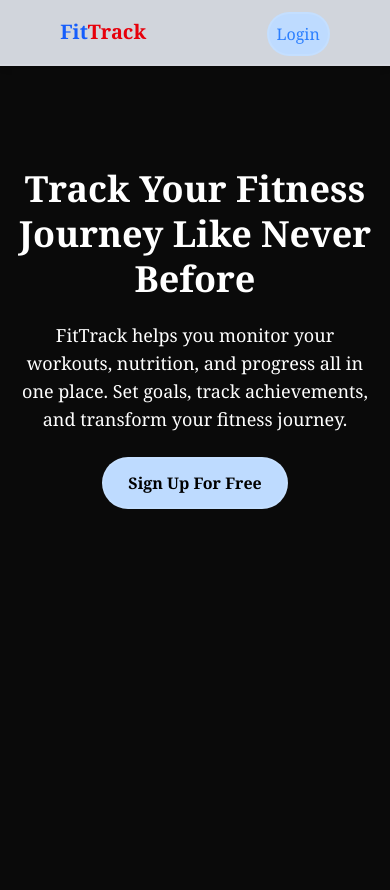
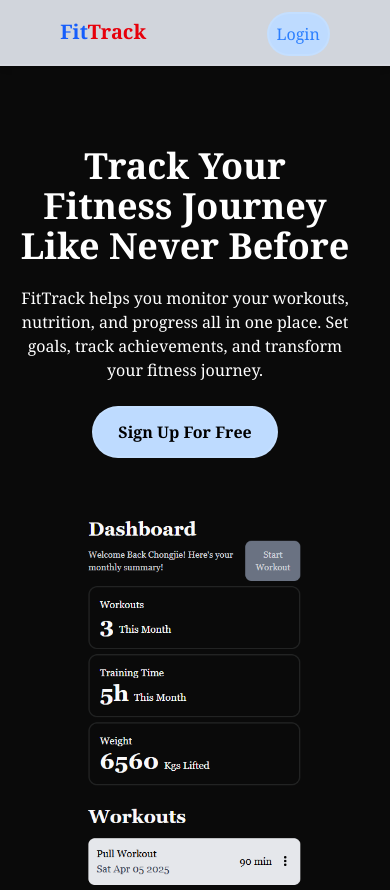
Before and after one commit to chongjie-6/FitTrack, a Next.js app: page / in a window 390 px wide. Before the commit the page ends 844 px from the top, so only its background shows below. Built offline with nearby package versions, Linux system fonts and the light colour scheme.

Commit message:
format document to be better displayed on mobile screens

```diff
--- a/src/app/page.tsx
+++ b/src/app/page.tsx
@@ -15,41 +15,41 @@ export default function LandingPage() {
         </nav>
       </header>
 
-      <section className="text-white flex flex-col sm:flex-row mt-20 mx-auto w-full max-w-7xl px-4 justify-center align-top">
-        <div className="w-full space-y-5 mt-5 text-center sm:text-left">
-          <h1 className="font-extrabold text-4xl sm:text-5xl leading-tight">
+      <section className="text-white flex flex-col md:flex-row mt-20 mx-auto max-w-7xl justify-start items-start px-4">
+        <div className="space-y-5 text-center md:text-left md:w-1/2 mb-12 pr-5">
+          <h1 className="font-extrabold text-4xl md:text-5xl">
             Track Your Fitness Journey Like Never Before
           </h1>
-          <p className="text-lg">
+          <p className="text-md max-w-lg mx-auto md:mx-0">
             FitTrack helps you monitor your workouts, nutrition, and progress
             all in one place. Set goals, track achievements, and transform your
             fitness journey.
           </p>
-          <button className="btn px-6 py-3 border-2 bg-blue-200 text-black font-semibold rounded-full">
+          <button className="btn px-6 py-3 border-2 bg-blue-200 text-black font-semibold rounded-full hover:bg-blue-300 transition-colors">
             Sign Up For Free
           </button>
         </div>
 
-        <div className="relative w-full">
-          {/*Desktop Image */}
-          <div className="hidden sm:block">
+        <div className="relative w-full md:w-1/2 h-96 sm:h-112 md:h-96 lg:h-112">
+          <div className="hidden md:block relative h-full">
             <Image
               src="/prototype.png"
-              quality={100}
-              fill={true}
               alt="Desktop App Preview"
-              objectFit="contain"
+              className="object-contain object-top"
+              fill
+              sizes="(max-width: 768px) 100vw, 50vw"
+              priority
             />
           </div>
 
-          {/*Mobile Image */}
-          <div className="block sm:hidden">
+          <div className="md:hidden relative h-full">
             <Image
               src="/mobile.png"
-              quality={100}
-              fill={true}
               alt="Mobile App Preview"
-              objectFit="contain"
+              className="object-contain object-top"
+              fill
+              sizes="100vw"
+              priority
             />
           </div>
         </div>
```
Also changed, not shown: public/desktop.PNG (added), public/prototype.PNG (deleted).
